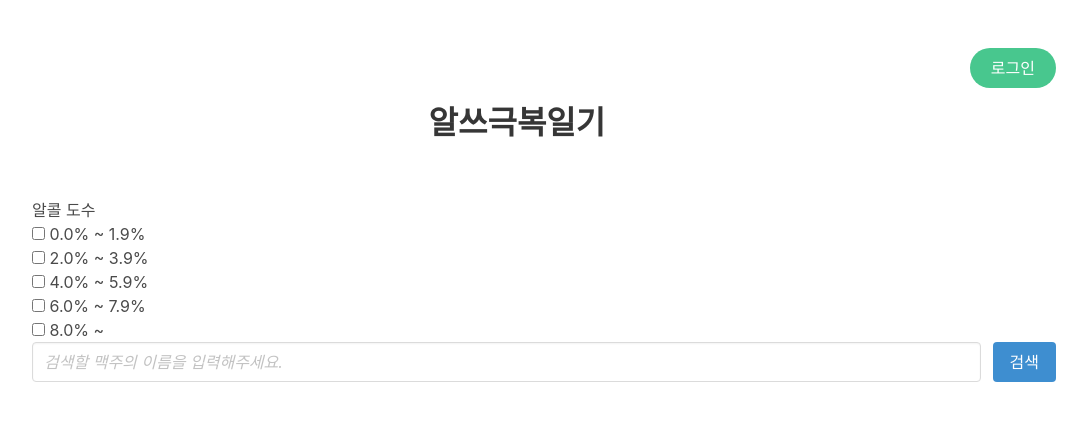
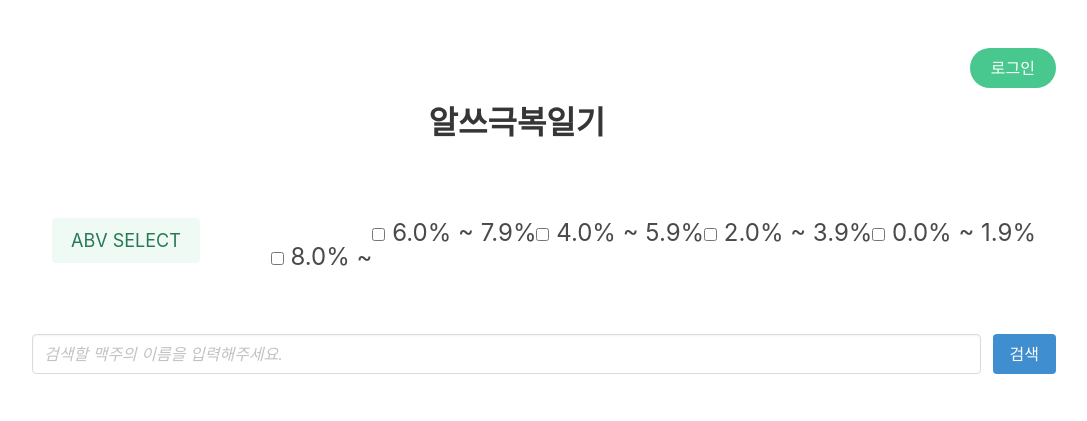
Before and after one commit to JahunSeo/alcohol-garbage, a Flask app: page / in a window 1280 px wide. Shown: the top 421 px of the page, without its empty margins (96-1183 px from the left). Run offline with Flask 2, Linux system fonts and the light colour scheme; data that the repository does not hold is empty; parts of the project's set-up code (start-up, migrations or seed data) failed here and were passed over; some libraries are stand-ins or nearby versions.

Commit message:
[seo]abv

```diff
--- a/static/css/cards.css
+++ b/static/css/cards.css
@@ -10,6 +10,7 @@
   align-items: center;
   justify-content: center;
   height: 150px;
+  /* background-image: url(static/img/beer_background.jpg); */
 }
 
 .mainTitle {
@@ -30,3 +31,18 @@
 .beerImage {
   height: 300px;
 }
+
+#abv-box {
+  padding: 20px;
+}
+
+#abv-checkbox {
+  float: right;
+  /* white-space : nowrap; */
+  font-size: x-large;
+}
+
+#abv-title {
+  font-size: large;
+  float : left;
+}
--- a/templates/base.html
+++ b/templates/base.html
@@ -14,8 +14,8 @@
       rel="stylesheet"
       href="https://cdn.jsdelivr.net/npm/bulma@0.9.3/css/bulma.min.css"
     />
+    <link rel="stylesheet" href="{{ url_for('static', filename='css/detail.css') }}">
     <link rel="stylesheet" href="{{ url_for('static', filename='css/cards.css') }}">
-    <link rel="stylesheet" href="{{ url_for('static', filename='css/detail.css') }}">
     <link rel="stylesheet" href="{{ url_for('static', filename='css/beer_detail.css') }}">
     <link rel="shortcut icon" type="image/x-icon" href="https://image.flaticon.com/icons/png/512/571/571530.png">
     <script src="{{ url_for('static', filename='js/addComment.js') }}"></script>
@@ -155,10 +155,10 @@
               },
           success: function(response) {
             if (response['status'] == 200) {
-              alert('로그인이 완료되었습니다.')
+              alert('로그인이 완료되었습니다.');
               window.location.href='/'
             } else{
-              alert(response['msg'])
+              alert(response['msg']);
             }
           },
         });
@@ -355,9 +355,6 @@
       </div>
 
       {% block content %}
-
       {% endblock %}
-
-
   </body>
 </html>
--- a/templates/index.html
+++ b/templates/index.html
@@ -1,19 +1,27 @@
 {% extends 'base.html' %} {% block content%}
 <section>
-  <div class="SearchAbv">
-    <label>알콜 도수</label>
-    <div>
+  <div class="SearchAbv" id="abv-box">
+    <button class="button is-success is-light" id="abv-title">ABV SELECT</button>
+
+    <!-- <label id="abv-title">알콜 도수</label> -->
+    <div class="abv-all-list">
       {% for abvkey, abv in abv_obj.items() %}
-      <div class="AbvCheckbox">
+      <!-- <div class="AbvCheckbox" id="abv-list">
         <input class="AbvCheckbox__input" type="checkbox" id="search-abv-{{
         abvkey }}" name="search-abv-{{abvkey}}" {% if abv['checked'] %} checked
         {% endif %} />
         <label class="AbvCheckbox__label" for="scales">{{ abv["text"] }}</label>
-      </div>
+      </div> -->
+      <label class="checkbox" id="abv-checkbox">
+        <input type="checkbox" id="search-abv-{{abvkey}}" name="search-abv-{{abvkey}}" {% if abv['checked'] %} checked {% endif %} />
+        {{ abv["text"] }}
+      </label>&nbsp;&nbsp;&nbsp;&nbsp;&nbsp;&nbsp;&nbsp;&nbsp;&nbsp;&nbsp;
+
       {% endfor %}
-    </div>
+    </div><br/>
   </div>
 </section>
+
 <div id="beerFilter" class="field is-grouped">
   <p class="control is-expanded">
     <input
@@ -33,7 +41,8 @@
       검색
     </button>
   </p>
-</div>
+</div><br/><br/>
+
 <div id="app" class="row columns is-multiline">
   {% for beer in beersList %}
   <div class="column is-3">
```
Also changed, not shown: templates/detail.html (+4 -4 lines), static/img/beer_background.jpg (added).
